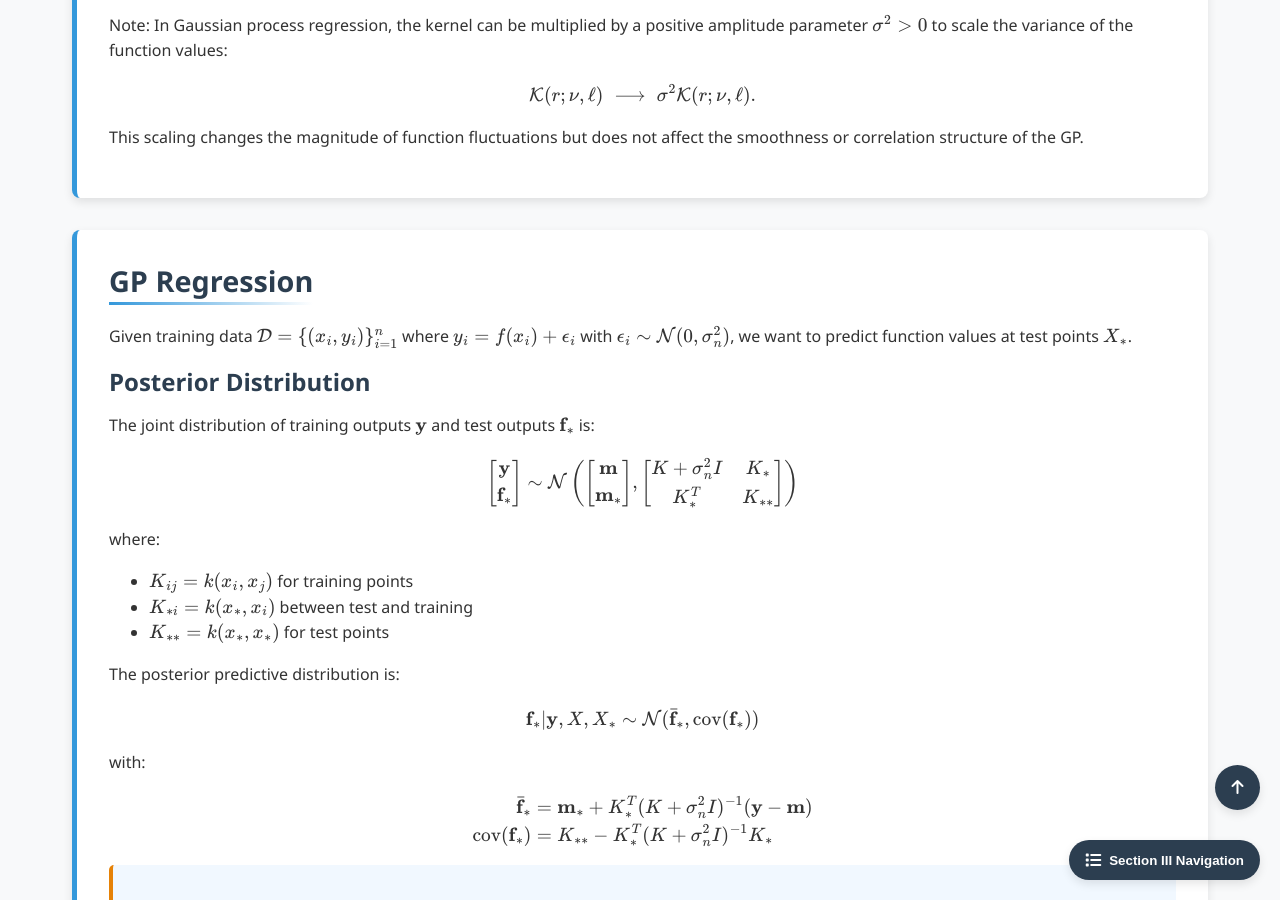
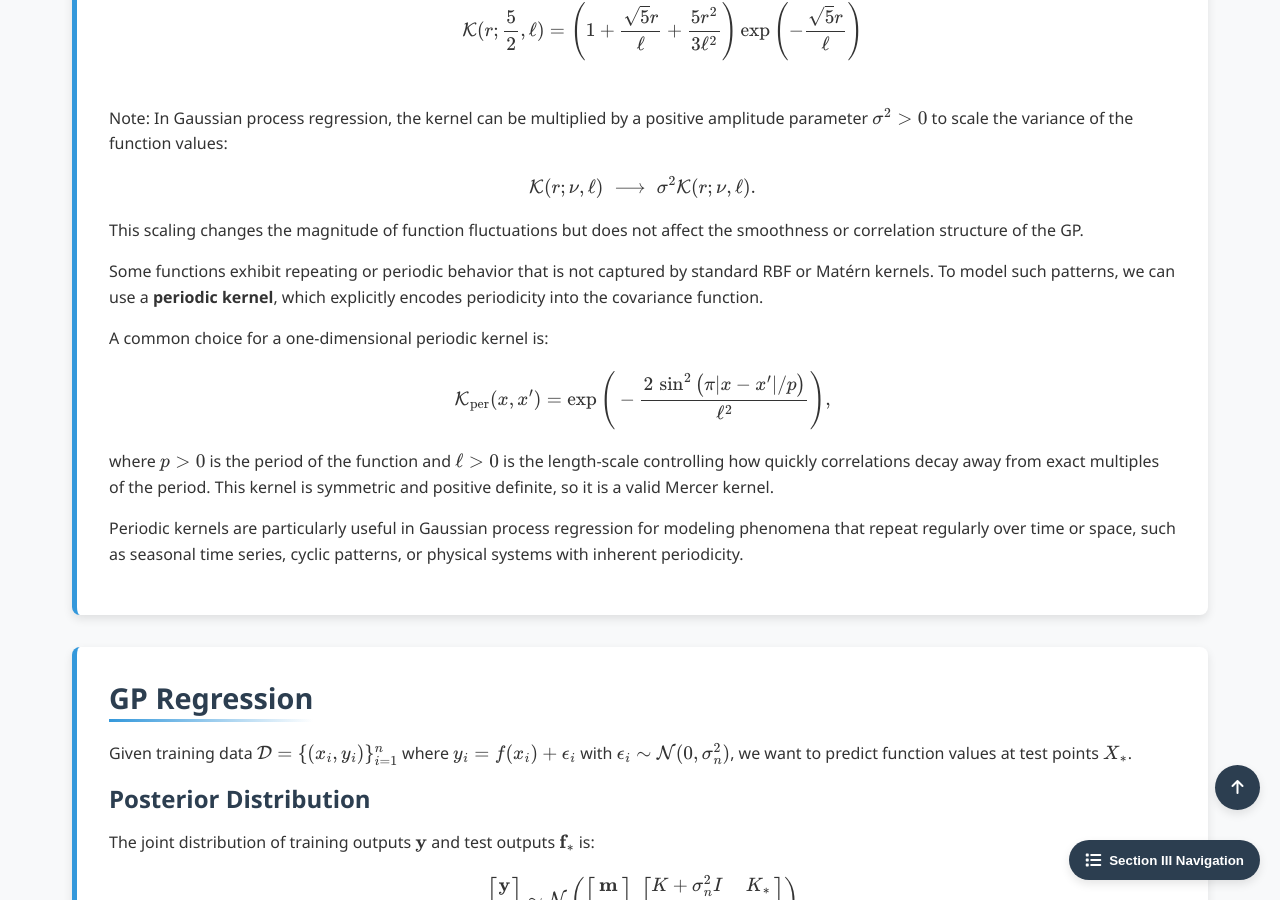
Before and after one commit to Yusukey01/yusukey01.github.io, a Jekyll site: the page built from Mathematics/Probability/gaussian_process.html, in a window 1280 px wide and 900 px high, scrolled down 3491 px. Built offline with Jekyll 4.4.1, drawn with Linux system fonts in a browser that asks for light colours; some of the changed text lies outside the part shown.

Commit message:
added Gaussian Process

```diff
--- a/Mathematics/Probability/gaussian_process.html
+++ b/Mathematics/Probability/gaussian_process.html
@@ -175,13 +175,21 @@ uses_python: true
             </section>
 
             <section id="kernel" class="section-content">
-                <h2>Kernel Functions</h2>
+                <h2>Mercer Kernels</h2>
 
                 <p>
                     The <strong>kernel function</strong> defines the notion of <strong>similarity</strong> between function values
                     at different input points. In a Gaussian process (GP), the choice of kernel is crucial since it
                     determines the smoothness, periodicity, and other structural properties of the functions drawn
                     from the GP prior.
+                </p>
+
+                <p>
+                    While the kernel function intuitively measures similarity between inputs, not every function can serve
+                    as a valid covariance function in a Gaussian process.
+                    To ensure that the resulting covariance matrix is positive definite for any finite set of inputs —
+                    a requirement for the GP to define a proper multivariate Gaussian distribution —
+                    we restrict our attention to <strong>Mercer kernels</strong>.
                 </p>
 
                  <div class="theorem">
@@ -238,7 +246,7 @@ uses_python: true
                     \mathcal{K}(\boldsymbol{r}; \boldsymbol{\Sigma}, \sigma^2)
                     =  \sigma^2 \exp \left( - \frac{1}{2} \sum_{d=1}^D \frac{1}{\ell_d^2 }r_d^2 \right)
                     \]
-                    where \(sigma^2\) is the overall variance and \(\ell_d >0\) is the characteristic length scale of dimension \(d\),
+                    where \(\sigma^2\) is the overall variance and \(\ell_d >0\) is the characteristic length scale of dimension \(d\),
                     controlling the sensitivity of the function to that input. If a dimension \(d\) is irrelevant, we can
                     set \(\ell_d = \infty\), effectively ignoring that input.
                 </p>
@@ -295,6 +303,32 @@ uses_python: true
                     This scaling changes the magnitude of function fluctuations but does not affect the smoothness or
                     correlation structure of the GP.
                 </p>
+
+                <p>
+                    Some functions exhibit repeating or periodic behavior that is not captured by standard RBF or Matérn kernels.
+                    To model such patterns, we can use a <strong>periodic kernel</strong>, which explicitly encodes periodicity into
+                    the covariance function.
+                </p>
+
+                <p>
+                    A common choice for a one-dimensional periodic kernel is:
+                </p>
+
+                \[
+                \mathcal{K}_\text{per}(x, x') = \exp \Bigg( - \frac{2 \, \sin^2\big(\pi |x - x'| / p\big)}{\ell^2} \Bigg),
+                \]
+
+                <p>
+                    where \(p > 0\) is the period of the function and \(\ell > 0\) is the length-scale controlling how quickly
+                    correlations decay away from exact multiples of the period.  This kernel is symmetric and positive definite,
+                    so it is a valid Mercer kernel.
+                </p>
+
+                <p>
+                    Periodic kernels are particularly useful in Gaussian process regression for modeling phenomena that repeat regularly over time or space,
+                    such as seasonal time series, cyclic patterns, or physical systems with inherent periodicity.
+                </p>
+
             </section>
 
             <section id="regression" class="section-content">
```
